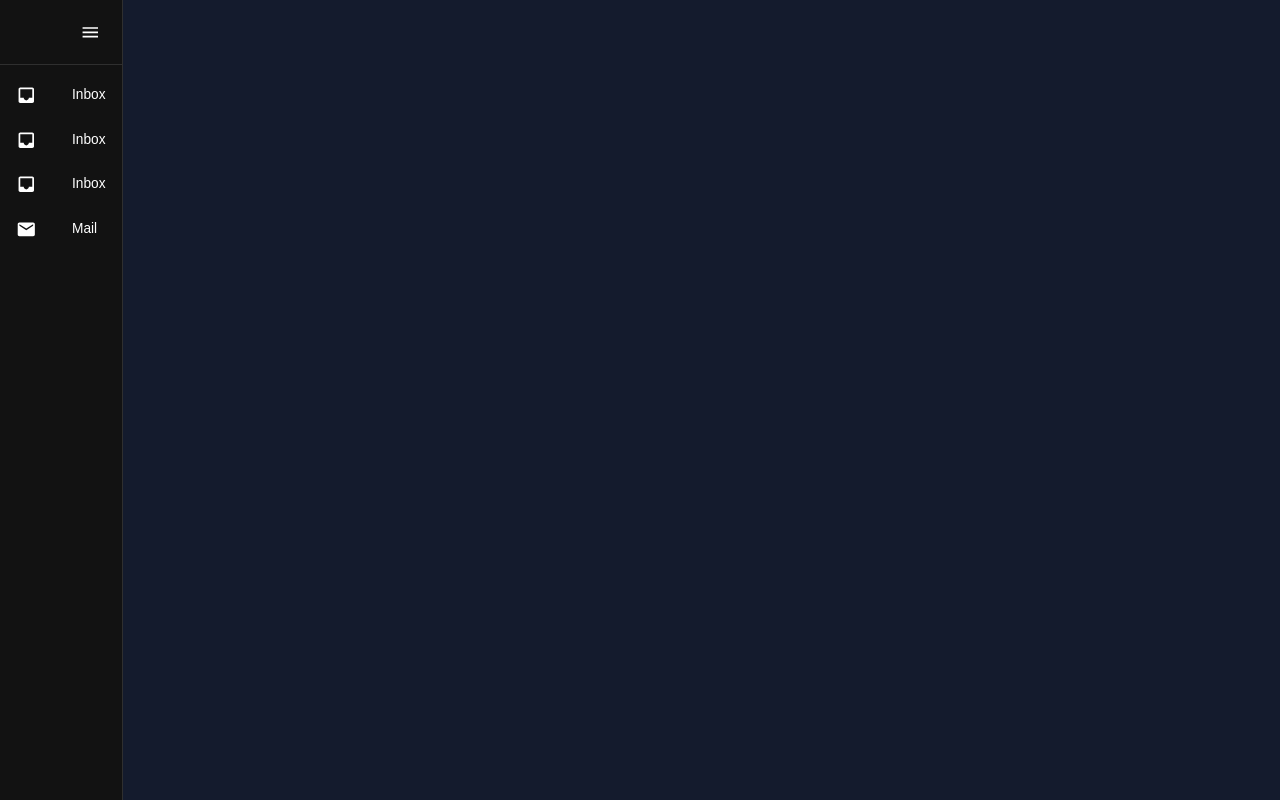
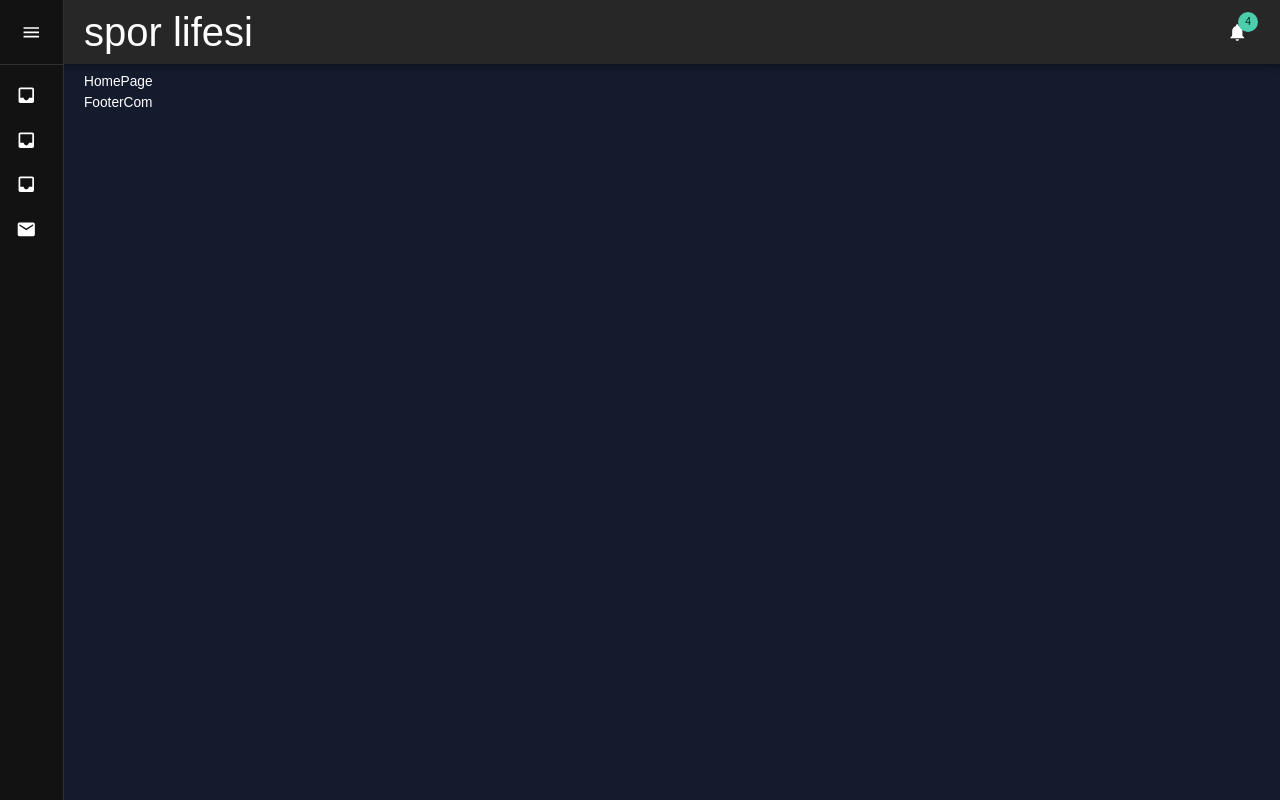
Before and after one commit to bitirmeProjesiWeb/Front-end, a React (Create React App) app: page / in a window 1280 px wide. Built offline with nearby package versions, Linux system fonts and the light colour scheme.

Commit message:
sidebar ve navbar common layouta eklendi

```diff
--- a/src/pages/common/CommonLayout.js
+++ b/src/pages/common/CommonLayout.js
@@ -1,14 +1,30 @@
-import React from "react";
-import NavbarCom from "../../components/common/NavbarCom";
+import React, { useEffect, useState } from "react";
+import NavbarCom from "../../components/user/NavbarCom";
 import FooterCom from "../../components/common/FooterCom";
 import { Outlet } from "react-router-dom";
 import Sidenav from "../../components/user/Sidenav";
 
 export default function CommonLayout() {
+  const [open, setOpen] = useState(false);
+  const [drawer, setDrawer] = useState({});
+
+  useEffect(() => {
+    open
+      ? setDrawer({
+          width: "250px",
+          transition: "0.27s",
+        })
+      : setDrawer({
+          width: "60px",
+          transition: "0.27s",
+          overflowX: "hidden",
+        });
+  }, [open]);
+
   return (
     <div>
-      <Sidenav>
-        <NavbarCom />
+      <NavbarCom drawer={drawer} open={open} setOpen={setOpen} />
+      <Sidenav drawer={drawer} open={open} setOpen={setOpen}>
         <Outlet />
         <FooterCom />
       </Sidenav>
```
